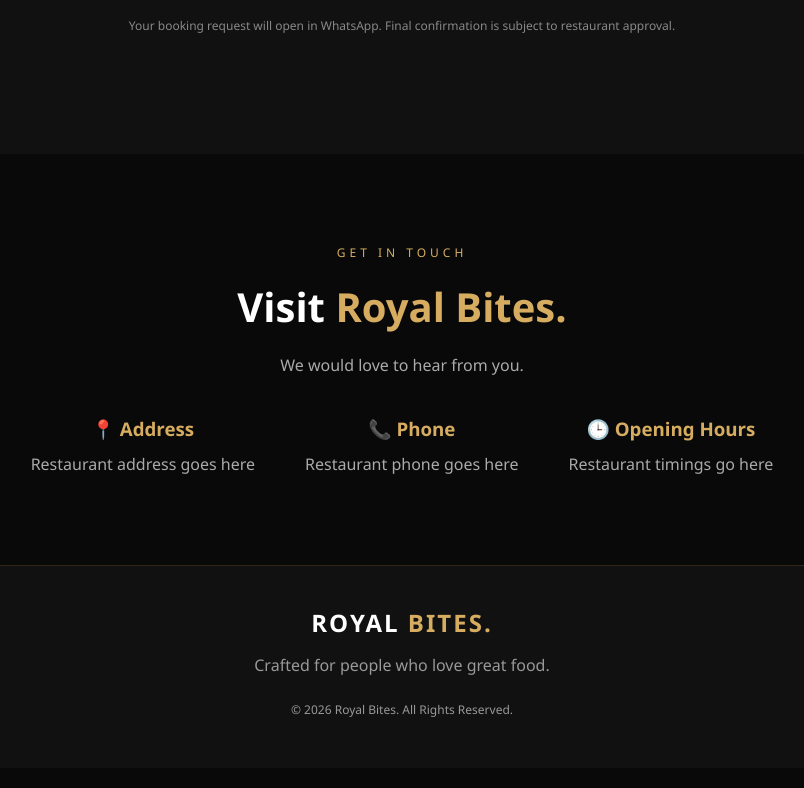
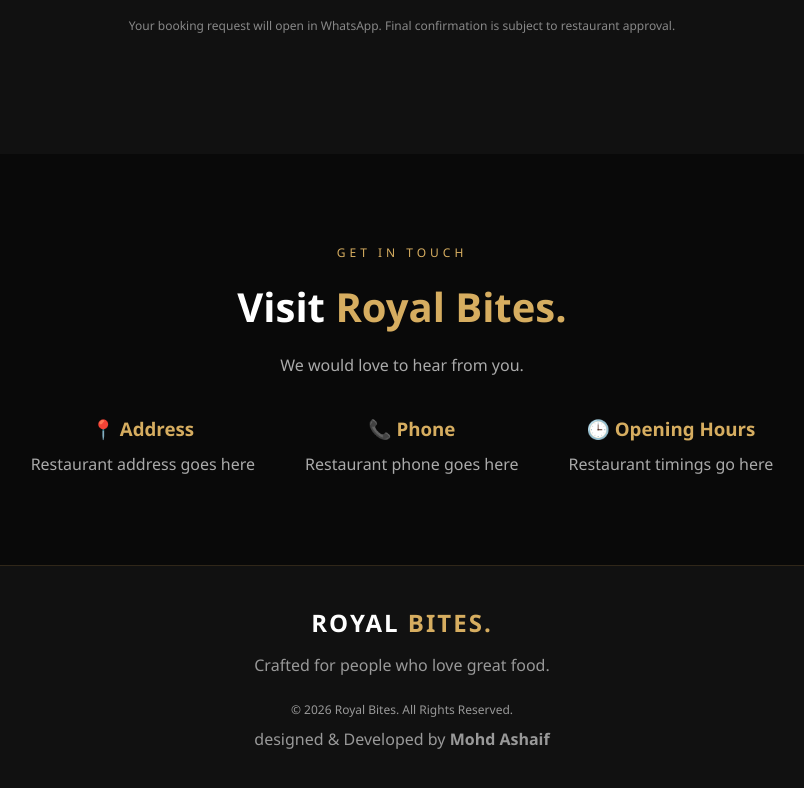
Before and after one commit to ashaiftech/ROYAL-BITES, a plain HTML site: page index.html in a window 1280 px wide. Shown: the part 3750-4538 px from the top of the page, without its empty margins (238-1042 px from the left). Drawn offline with Linux system fonts and the light colour scheme.

Commit message:
Add files via upload

```diff
--- a/index.html
+++ b/index.html
@@ -341,6 +341,10 @@
             © 2026 Royal Bites. All Rights Reserved.
         </p>
 
+        <p class="developer-credit">
+            designed & Developed by <strong>Mohd Ashaif</strong>
+        </p>
+
     </footer>
 
 
```
